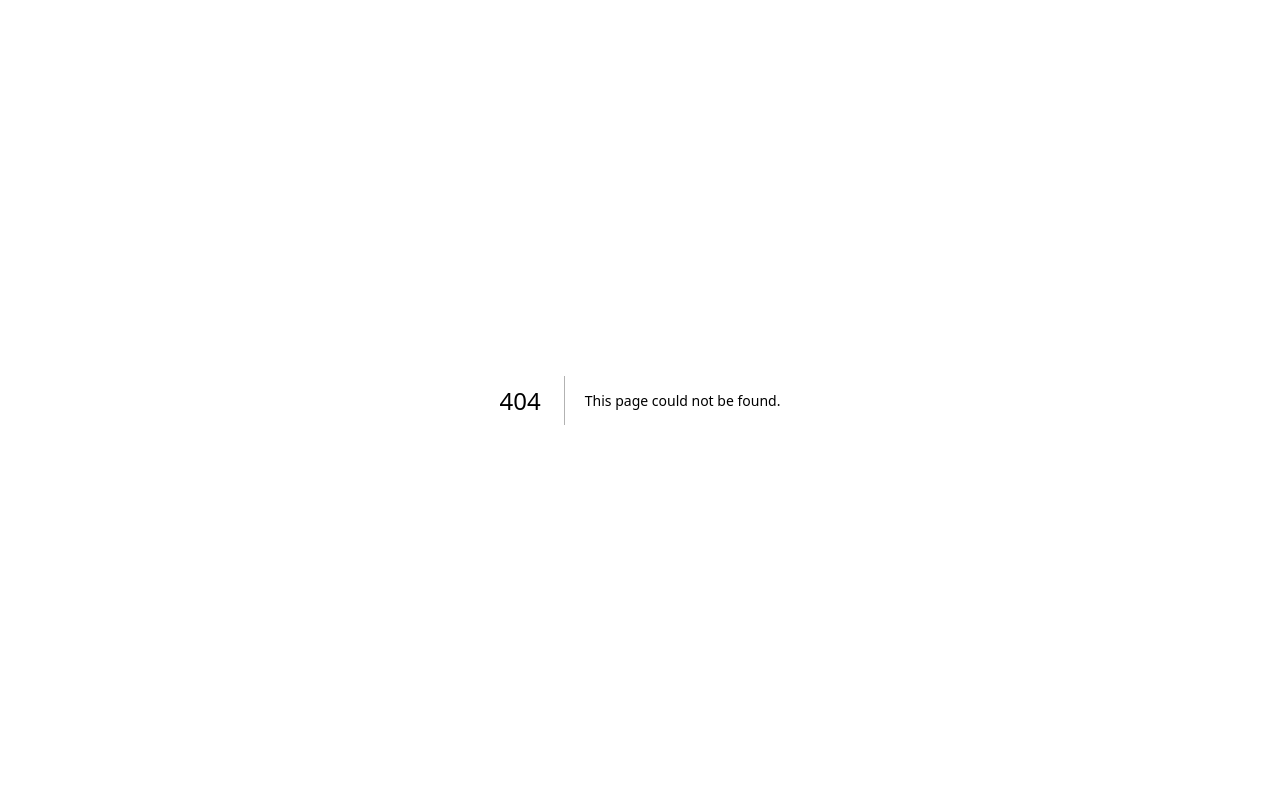
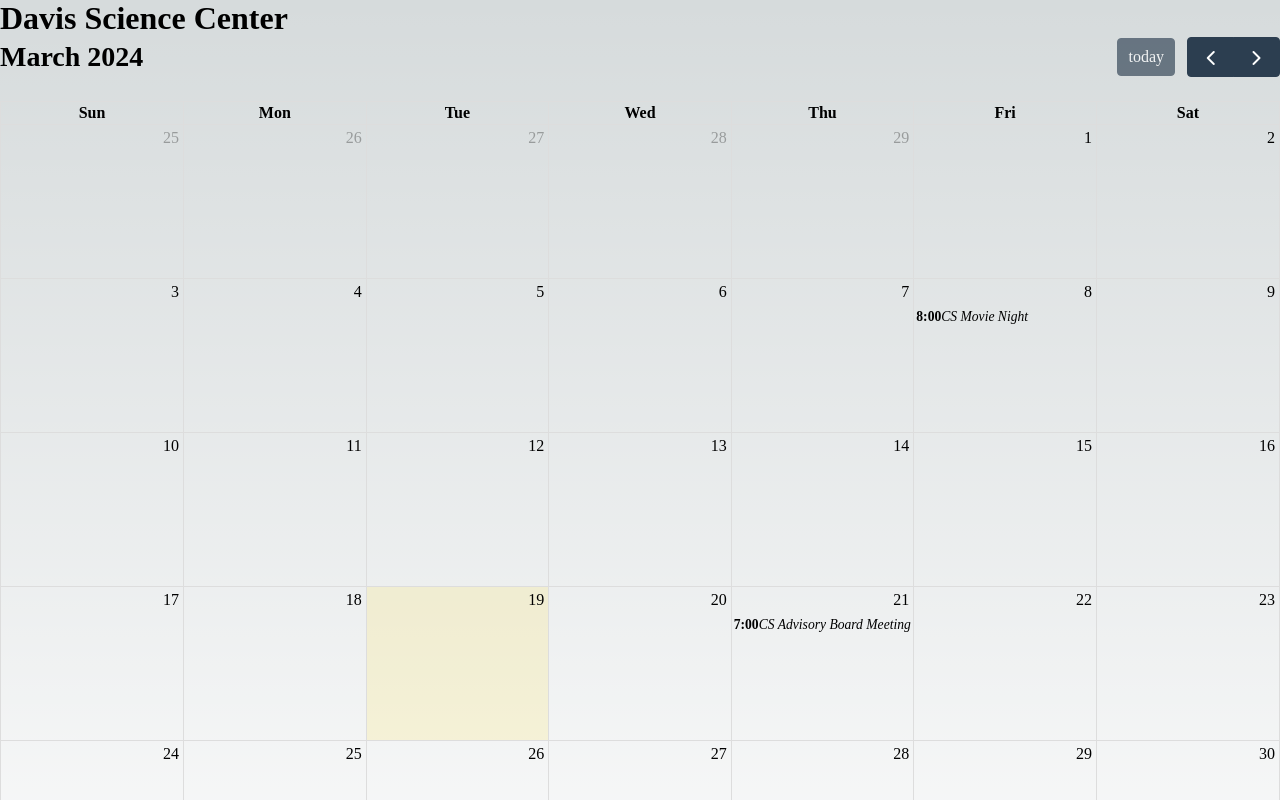
Before and after one commit to cezaf/CS431, a Next.js app in the folder colby-compass/: page /davis in a window 1280 px wide. Before the commit this address had no page. Shown: the top 800 px of the page. Built offline with nearby package versions, Linux system fonts and the light colour scheme.

Commit message:
basic wireframe

```diff
--- a/colby-compass/package.json
+++ b/colby-compass/package.json
@@ -8,10 +8,8 @@
     "start": "next start",
     "lint": "next lint"
   },
-  "dependencies": {
-    "next": "14.1.3"
-  },
   "peerDependencies": {
+    "next": "14.1.3",
     "react": "^18",
     "react-dom": "^18"
   },
--- /dev/null
+++ b/colby-compass/pages/davis.tsx
@@ -0,0 +1,48 @@
+import FullCalendar from '@fullcalendar/react';
+import dayGridPlugin from '@fullcalendar/daygrid';
+import styles from "@/styles/Home.module.css";
+import Link from "next/link";
+
+const events = [
+  { title: 'CS Advisory Board Meeting', start: '2024-03-21T19:00:00', end: '2024-03-21T20:00:00'},
+  { title: 'CS Movie Night', start: '2024-03-08T20:00:00', end: '2024-03-08T22:00:00'},
+  { title: 'CS Advisory Board Meeting', start: '2024-04-03T20:00:00', end: '2024-04-03T22:00:00'},
+  { title: 'CS Game Night', start: '2024-04-04T20:00:00', end: '2024-04-04T22:00:00'},
+  { title: 'WiMaCS Movie Night', start: '2024-04-05T19:00:00', end: '2024-04-05T21:00:00'}
+]
+
+export function DemoApp() {
+  return (
+    <div>
+      <h1>Davis Science Center</h1>
+      <FullCalendar
+        eventTimeFormat={{
+            hour: "numeric",
+            minute: "2-digit",
+            meridiem: false,
+          }}
+        plugins={[dayGridPlugin]}
+        initialView='dayGridMonth'
+        weekends={true}
+        events={events}
+        eventContent={renderEventContent}
+      />
+    </div>
+  )
+}
+
+// a custom render function
+function renderEventContent(eventInfo) {
+  return (
+    <>
+
+      <Link href="/event_info" className={`${styles.btn}`}>
+        <b>{eventInfo.timeText}</b>
+        <i>{eventInfo.event.title}</i>
+      </Link>
+
+    </>
+  )
+}
+
+export default DemoApp;
--- a/colby-compass/styles/Home.module.css
+++ b/colby-compass/styles/Home.module.css
@@ -22,13 +22,18 @@
   /* transform: translate(-50%, -50%);
   -ms-transform: translate(-50%, -50%); */
   background-color: #7CB9E8;
-  opacity: .5;
+  opacity: 0;
   color: white;
   font-size: 15px;
   /* padding: 12px 24px; */
   border: none;
   cursor: pointer;
   border-radius: 5px;
+  text-align: center;
+  margin: 0;
+  padding: 0;
+  vertical-align: middle;
+  display: table-cell;
 }
 
 
@@ -47,14 +52,16 @@
 }
 
 .description {
-  display: inherit;
-  justify-content: inherit;
-  align-items: inherit;
   font-size: 0.85rem;
   max-width: var(--max-width);
   width: 100%;
   z-index: 2;
   font-family: var(--font-mono);
+  margin: 10;
+  padding: 5rem;
+  font-size: 18px;
+  font-weight: bold;
+  text-align: left;
 }
 
 .description a {
```
Also changed, not shown: colby-compass/pages/event_info.tsx (added, +16 -0 lines), colby-compass/pages/index.tsx (+10 -20 lines).
